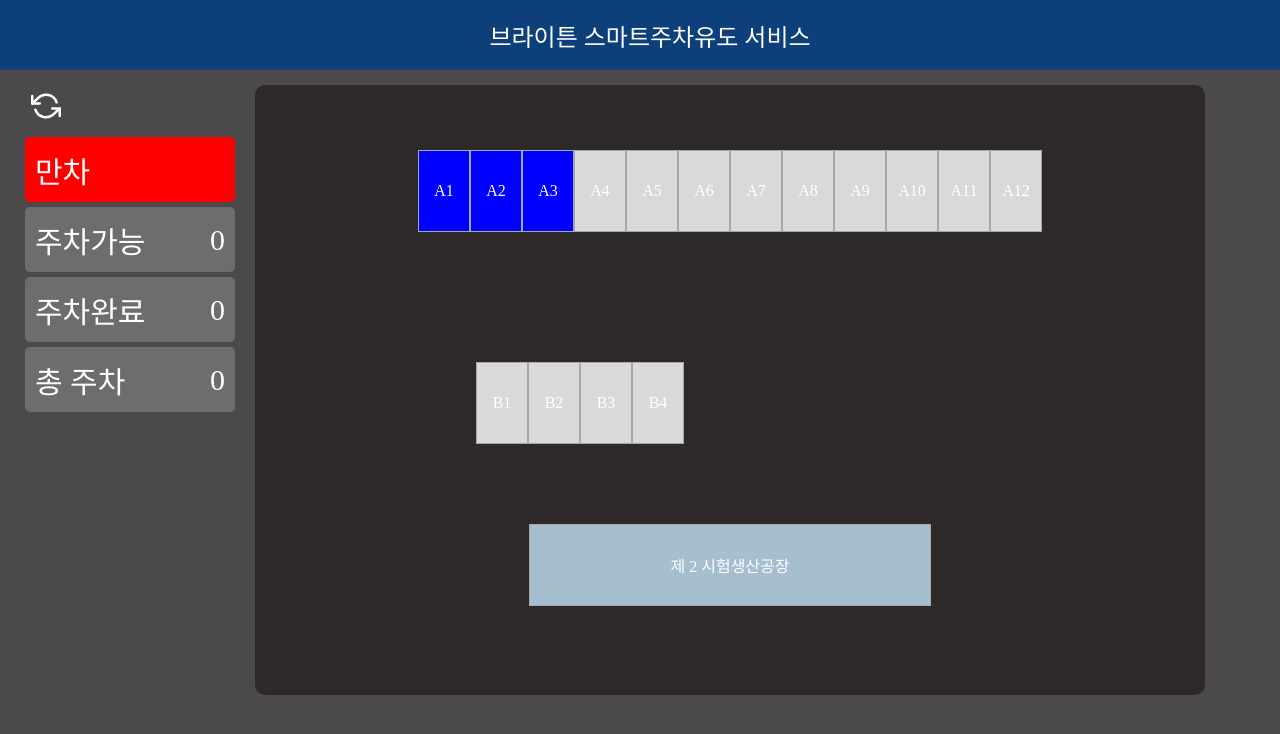
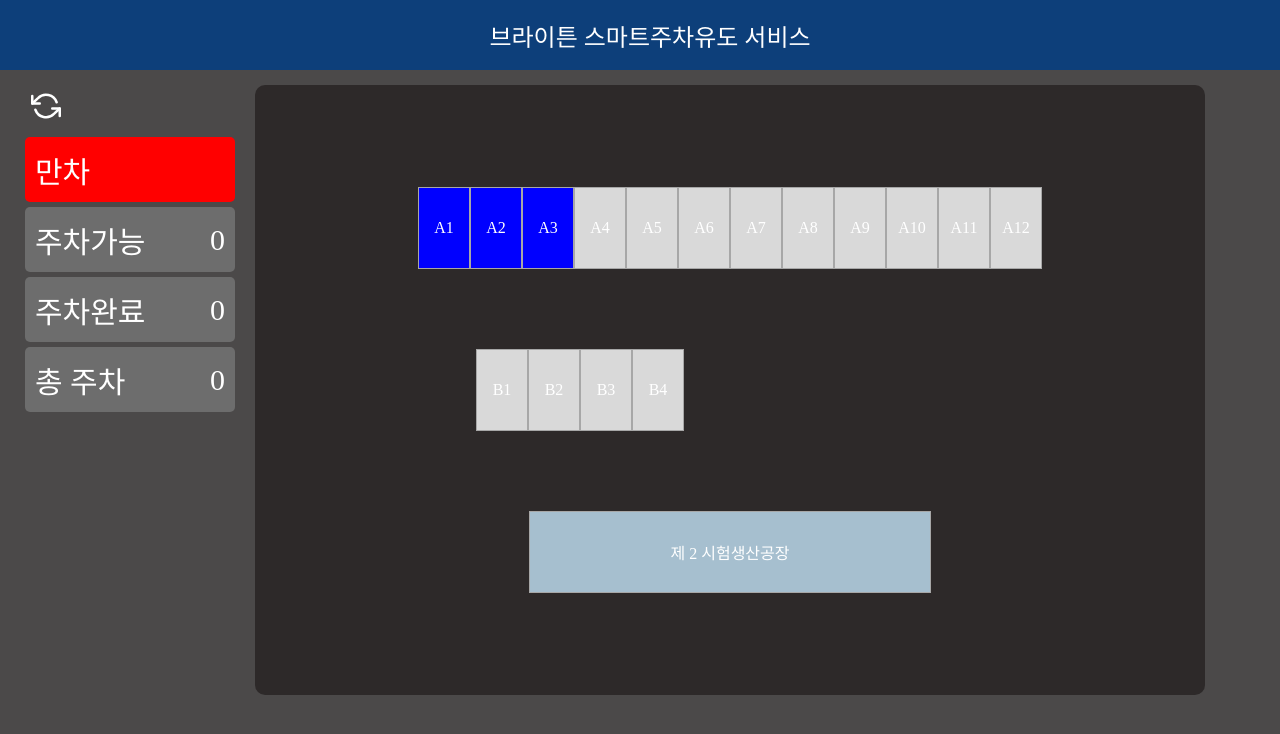
Before and after one commit to brighten-lab/Parking_Management, a React (Create React App) app in the folder front/: page / in a window 1280 px wide. Shown: the top 734 px of the page. Built offline with nearby package versions, Linux system fonts and the light colour scheme; no server answers.

Commit message:
FIX: 위치 수정

```diff
--- a/front/src/style/location.css
+++ b/front/src/style/location.css
@@ -6,12 +6,12 @@
   margin: 15px;
   background-color: rgb(45, 41, 41);
   align-items: center;
+  justify-content: center;
   color: #fff;
   display: flex;
 }
 
 .topPart, .bottomPart {
-  margin-top: 50px;
   display: flex;
 }
 
```
